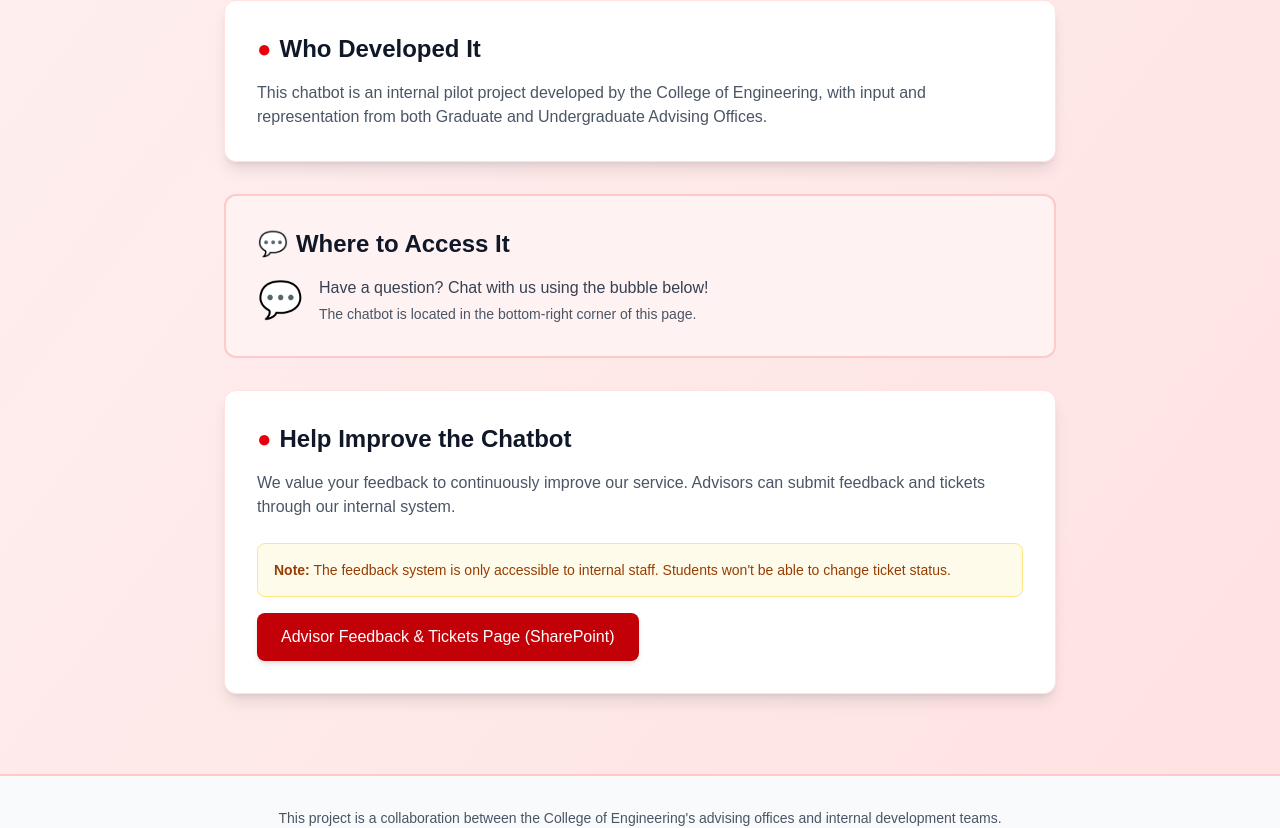
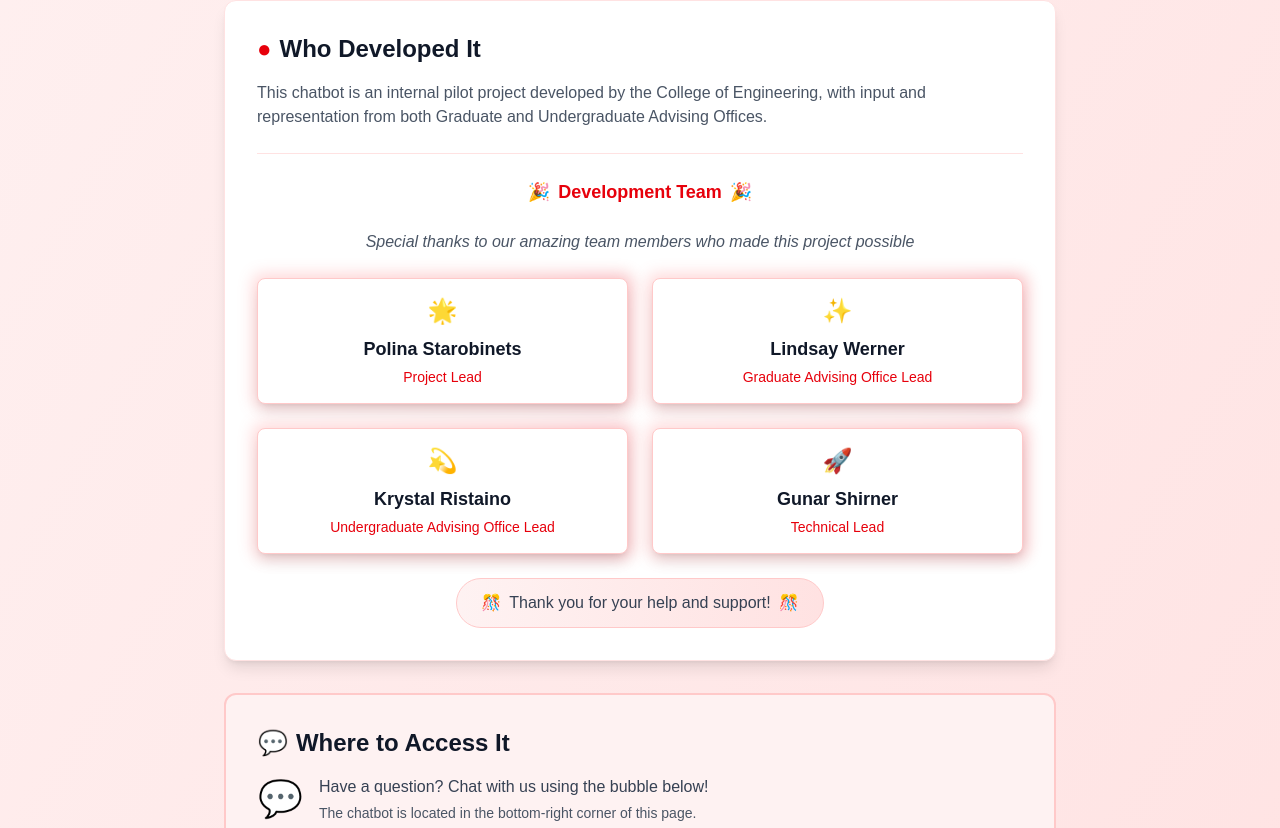
Before and after one commit to mh-mubashir/chatbot-interface, a Next.js app: page / in a window 1280 px wide. Shown: the part 842-1670 px from the top of the page. Built offline with nearby package versions, Linux system fonts and the light colour scheme.

Commit message:
updated implementation to highlight development support

```diff
--- a/src/app/page.tsx
+++ b/src/app/page.tsx
@@ -26,7 +26,7 @@ export default function Home() {
         {/* Hero Section */}
         <div className="text-center mb-16">
           <h2 className="text-4xl font-bold text-gray-900 mb-6">
-            College of Engineering AI Advising Assistant
+            COE AI Advising Assistant
           </h2>
           <p className="text-xl text-gray-600 max-w-3xl mx-auto leading-relaxed">
             Get quick answers to your academic advising questions, 24/7.
@@ -105,10 +105,75 @@ export default function Home() {
             <span className="text-red-600 mr-2">●</span>
             Who Developed It
           </h3>
-          <p className="text-gray-600">
+          <p className="text-gray-600 mb-6">
             This chatbot is an internal pilot project developed by the College of Engineering,
             with input and representation from both Graduate and Undergraduate Advising Offices.
           </p>
+
+          {/* Development Team */}
+          <div className="mt-6 pt-6 border-t border-red-100">
+            <h4 className="text-lg font-semibold text-gray-900 mb-6 flex items-center justify-center">
+              <span className="text-red-500 mr-2">🎉</span>
+              <span className="text-red-600">Development Team</span>
+              <span className="text-red-500 ml-2">🎉</span>
+            </h4>
+            <div className="text-center mb-6">
+              <p className="text-gray-600 italic">Special thanks to our amazing team members who made this project possible</p>
+            </div>
+            <div className="grid grid-cols-1 sm:grid-cols-2 gap-6">
+              <div className="relative group">
+                <div className="absolute -inset-1 bg-gradient-to-r from-red-400 to-red-600 rounded-lg blur opacity-25 group-hover:opacity-75 transition duration-1000 group-hover:duration-200"></div>
+                <div className="relative bg-white rounded-lg p-4 border border-red-200 shadow-lg hover:shadow-xl transition-all duration-300">
+                  <div className="text-center">
+                    <div className="text-2xl mb-2">🌟</div>
+                    <h5 className="text-lg font-semibold text-gray-900 mb-1">Polina Starobinets</h5>
+                    <p className="text-sm text-red-600 font-medium">Project Lead</p>
+                  </div>
+                </div>
+              </div>
+
+              <div className="relative group">
+                <div className="absolute -inset-1 bg-gradient-to-r from-red-400 to-red-600 rounded-lg blur opacity-25 group-hover:opacity-75 transition duration-1000 group-hover:duration-200"></div>
+                <div className="relative bg-white rounded-lg p-4 border border-red-200 shadow-lg hover:shadow-xl transition-all duration-300">
+                  <div className="text-center">
+                    <div className="text-2xl mb-2">✨</div>
+                    <h5 className="text-lg font-semibold text-gray-900 mb-1">Lindsay Werner</h5>
+                    <p className="text-sm text-red-600 font-medium">Graduate Advising Office Lead</p>
+                  </div>
+                </div>
+              </div>
+
+              <div className="relative group">
+                <div className="absolute -inset-1 bg-gradient-to-r from-red-400 to-red-600 rounded-lg blur opacity-25 group-hover:opacity-75 transition duration-1000 group-hover:duration-200"></div>
+                <div className="relative bg-white rounded-lg p-4 border border-red-200 shadow-lg hover:shadow-xl transition-all duration-300">
+                  <div className="text-center">
+                    <div className="text-2xl mb-2">💫</div>
+                    <h5 className="text-lg font-semibold text-gray-900 mb-1">Krystal Ristaino</h5>
+                    <p className="text-sm text-red-600 font-medium">Undergraduate Advising Office Lead</p>
+                  </div>
+                </div>
+              </div>
+
+              <div className="relative group">
+                <div className="absolute -inset-1 bg-gradient-to-r from-red-400 to-red-600 rounded-lg blur opacity-25 group-hover:opacity-75 transition duration-1000 group-hover:duration-200"></div>
+                <div className="relative bg-white rounded-lg p-4 border border-red-200 shadow-lg hover:shadow-xl transition-all duration-300">
+                  <div className="text-center">
+                    <div className="text-2xl mb-2">🚀</div>
+                    <h5 className="text-lg font-semibold text-gray-900 mb-1">Gunar Shirner</h5>
+                    <p className="text-sm text-red-600 font-medium">Technical Lead</p>
+                  </div>
+                </div>
+              </div>
+            </div>
+
+            <div className="text-center mt-6">
+              <div className="inline-flex items-center space-x-2 bg-gradient-to-r from-red-50 to-red-100 px-6 py-3 rounded-full border border-red-200">
+                <span className="text-red-600">🎊</span>
+                <span className="text-gray-700 font-medium">Thank you for your help and support!</span>
+                <span className="text-red-600">🎊</span>
+              </div>
+            </div>
+          </div>
         </div>
 
         {/* Where to Access It */}
```
